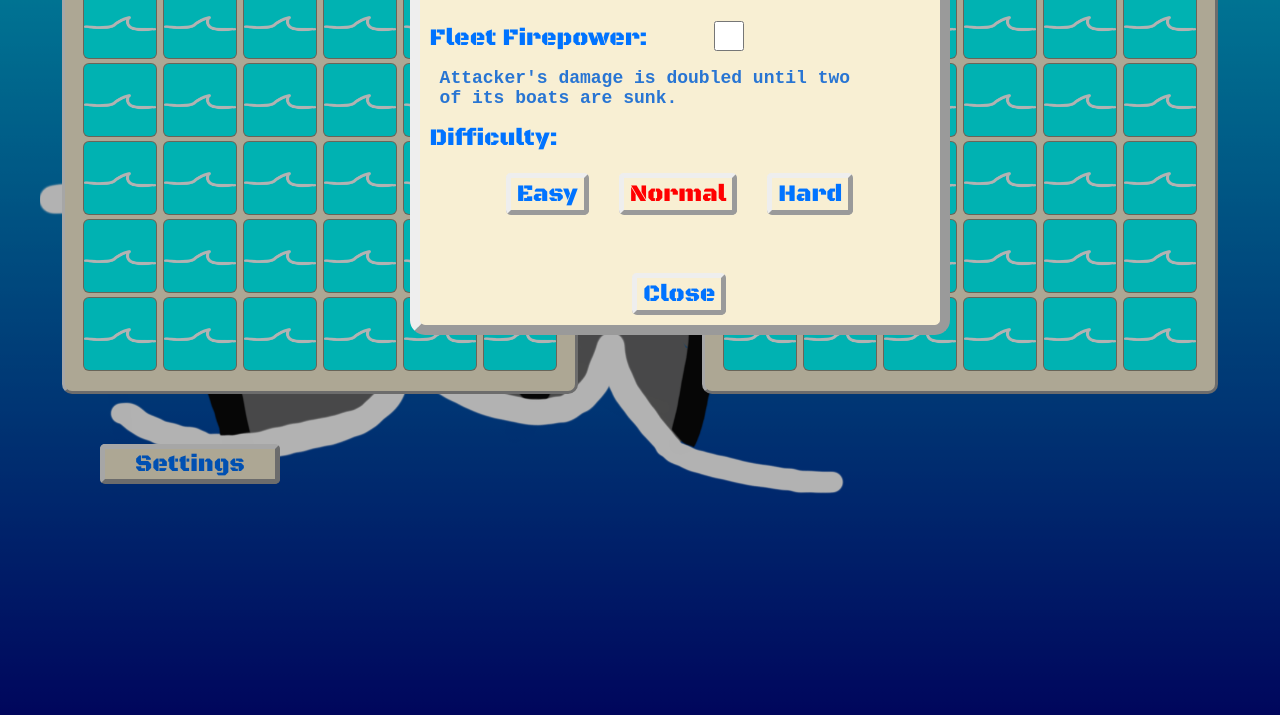
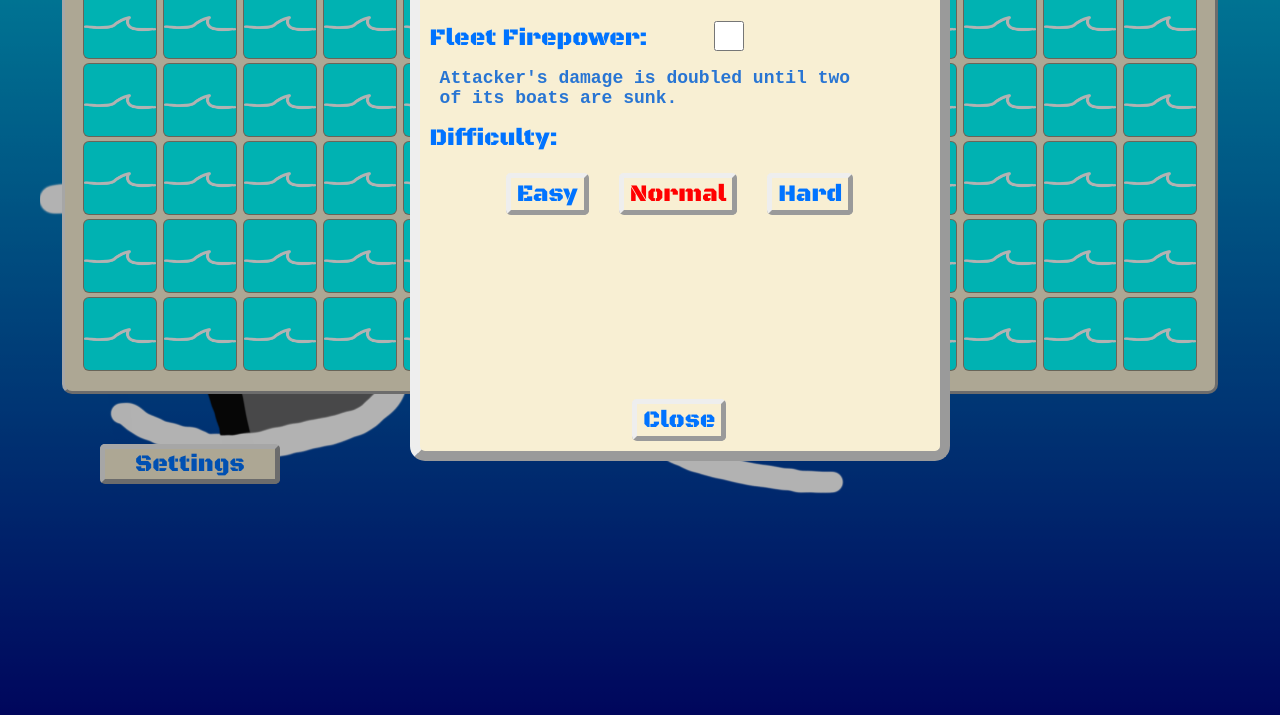
Before and after one commit to kerBamf/IttyBittyBATTLEBOATS, a plain HTML site: page index.html in a window 1280 px wide. Both pictures are taken after a click on the button "Settings". Shown: the part 413-1128 px from the top of the page. Drawn offline with nearby package versions, Linux system fonts and the light colour scheme.

Commit message:
Adjusted settings menu CSS

```diff
--- a/style.css
+++ b/style.css
@@ -194,7 +194,7 @@ body {
     top: 26%;
     left: 32%;
     width: 500px;
-    height: 500px;
+    min-height: 626px;
     box-shadow: 0 0 0 100vmax rgba(0, 0, 0, .3);
     background-color: rgb(248, 239, 211);
     padding: 10px;
@@ -238,9 +238,9 @@ body {
 #difDescription {
     display: inline-block;
     text-align: left;
-    height: 130px;
+    min-height: 130px;
     width: 400px;
-    margin: 0 auto;
+    margin: 0 auto 30px auto;
     padding: 0 20px 20px 20px;
 }
 
```
